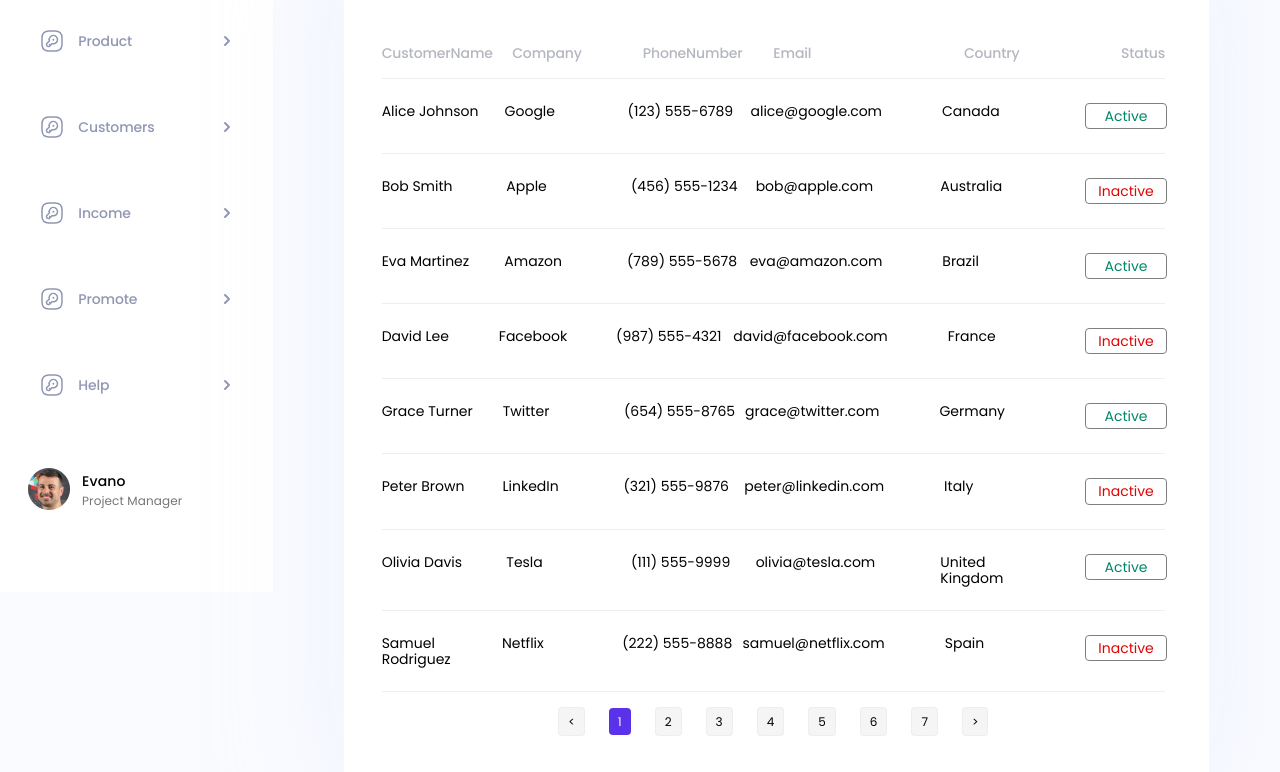
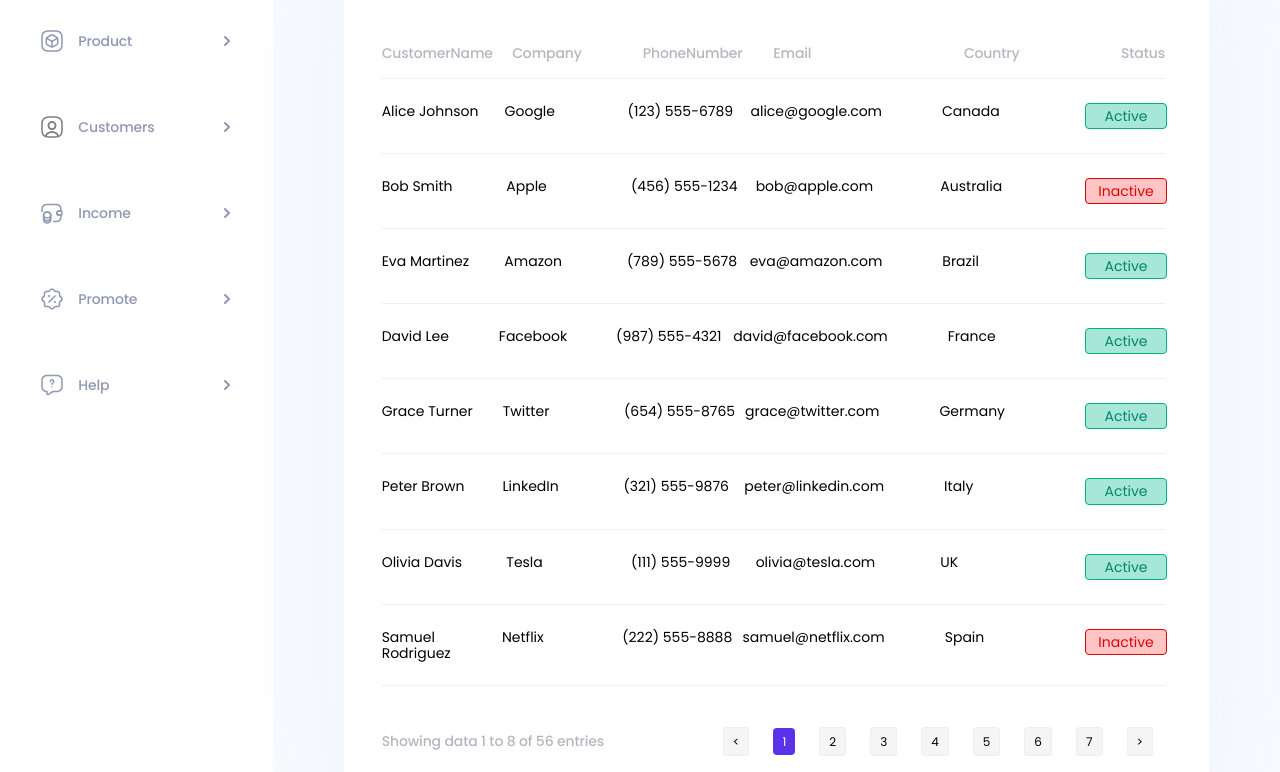
Before and after one commit to JevgenBalashov/Dashboard, a React (Create React App) app: page /customers in a window 1280 px wide. Shown: the part 208-980 px from the top of the page. Built offline with nearby package versions, Linux system fonts and the light colour scheme.

Commit message:
add data info

```diff
--- a/src/components/MenuItem/MenuItem.jsx
+++ b/src/components/MenuItem/MenuItem.jsx
@@ -2,19 +2,30 @@ import styles from "./MenuItem.module.scss"
 import { Link } from "react-router-dom";
 
 import KeySvg from "../../assets/svg/key.svg"
-// import ProductSvg from "../../assets/svg/product.svg"
-// import UserSvg from "../../assets/svg/user.svg"
-// import WalletSvg from "../../assets/svg/wallet.svg"
-// import PromoteSvg from "../../assets/svg/discount.svg"
-// import HelpSvg from "../../assets/svg/message-question1.svg"
+import ProductSvg from "../../assets/svg/product.svg"
+import UserSvg from "../../assets/svg/user.svg"
+import WalletSvg from "../../assets/svg/wallet.svg"
+import PromoteSvg from "../../assets/svg/discount.svg"
+import HelpSvg from "../../assets/svg/message-question1.svg"
 import ArowRightSvg from "../../assets/svg/arow-right.svg"
 
+const iconMap = {
+    dashboard: KeySvg,
+    product: ProductSvg,
+    customers: UserSvg,
+    income: WalletSvg,
+    promote: PromoteSvg,
+    help: HelpSvg,
+}
 
 function MenuItem(props) {
+
+    const { to, iconType} = props
+
     return (
-        <Link to={props.to} className={styles.itemContainer}>
+        <Link to={to} className={styles.itemContainer}>
             <div className={styles.itemContainer__SvgBox}>
-                <img src={KeySvg} alt="KeySvg" />
+                <img src={iconMap[iconType]} alt={`${iconType} icon`} />
                 <span className={styles.item}>{props.children}</span>
             </div>
             <img className={styles.SVG} src={ArowRightSvg} alt="ArowRightSvg" />
--- a/src/components/MenuItem/MenuItem.module.scss
+++ b/src/components/MenuItem/MenuItem.module.scss
@@ -12,11 +12,17 @@
         display: flex;
         align-items: center;
         gap: 14px;
+        svg {
+            transition: filter 0.3s;
+        }
     }
     &:hover {
         background-color: rgba(89, 50, 234, 1);
         .item {
             color: #fff;
+        }
+        &__SvgBox img {
+            fill: #fff;
         }
     }
     .item {
--- a/src/components/Pages/Customers.jsx
+++ b/src/components/Pages/Customers.jsx
@@ -1,4 +1,4 @@
-import React, { useState } from 'react';
+import React, { useState, useEffect } from 'react';
 import styles from "./Customers.module.scss";
 import ReactPaginate from "react-paginate";
 import { Form, Formik, Field } from "formik";
@@ -8,7 +8,17 @@ const USERS_PER_PAGE = 8;
 const userFields = ['CustomerName', 'Company', 'PhoneNumber', 'Email', 'Country', 'Status'];
 
 function AllCustomers() {
+    const [totalEntries, setTotalEntries] = useState(0);
+    const [currentRange, setCurrentRange] = useState({ start: 0, end: 0 });
     const [currentPage, setCurrentPage] = useState(0);
+
+    useEffect(() => {
+        setTotalEntries(Users.length);
+        const start = currentPage * USERS_PER_PAGE + 1;
+        const end = Math.min((currentPage + 1) * USERS_PER_PAGE, Users.length);
+        setCurrentRange({ start, end });
+        // eslint-disable-next-line
+    }, [Users, currentPage]);
 
     const handlePageClick = ({ selected }) => {
         setCurrentPage(selected);
@@ -16,6 +26,7 @@ function AllCustomers() {
 
     const offset = currentPage * USERS_PER_PAGE;
     const paginatedUsers = Users ? Users.slice(offset, offset + USERS_PER_PAGE) : [];
+
 
     return (
         <section className={styles.container}>
@@ -61,9 +72,15 @@ function AllCustomers() {
                                                 user[field] === "Active"
                                                     ? "#008767"
                                                     : "#DF0404",
+                                                background:
+                                                    user[field] === "Active"
+                                                    ? "rgba(22, 192, 152, 0.38)"
+                                                    : "#FFC5C5",
+                                                border: user[field] === "Active"
+                                                ? "1px solid #00B087"
+                                                : "1px solid #DF0404",
                                                 width: "80px",
                                                 textAlign: "center",
-                                                border: "1px solid gray",
                                                 borderRadius: "4px",
                                                 paddingTop: "4px",
                                                 paddingBottom: "4px",
@@ -81,6 +98,10 @@ function AllCustomers() {
                     </ul>
                 </div>
             </div>
+            <div className={styles.Paginate}>
+                <p className={styles.DataIfno}>
+                    Showing data {currentRange.start} to {currentRange.end} of {totalEntries} entries
+                </p>
                 <ReactPaginate
                     previousLabel={'<'}
                     nextLabel={'>'}
@@ -92,6 +113,7 @@ function AllCustomers() {
                     containerClassName={styles.pagination}
                     activeClassName={styles.active}
                 />
+            </div>
         </section>
     );
 }
--- a/src/components/Pages/Customers.module.scss
+++ b/src/components/Pages/Customers.module.scss
@@ -122,18 +122,27 @@
             width: 80px;
             padding-left: 80px;
         }
-        .activeStatus {
-
-        }
     }
-
+    .Paginate {
+        display: flex;
+        align-items: center;
+        justify-content: space-between;
+        margin-top: 30px;
+    }
+    .DataIfno {
+        color: #B5B7C0;
+        font-size: 14px;
+        font-style: normal;
+        font-weight: 500;
+        line-height: normal;
+        letter-spacing: -0.14px;
+    }
 
     .pagination {
         display: flex;
-        justify-content: center;
+        justify-content: flex-end;
         list-style: none;
         padding: 0;
-        margin-top: 20px;
         li {
             display: inline-block;
             margin: 0 12px;
--- a/src/components/Pages/layout/404/NotFound.jsx
+++ b/src/components/Pages/layout/404/NotFound.jsx
@@ -7,7 +7,7 @@ function NotFound() {
                 <h2 className={styles.container__NFtitle}>
                     This page is not available, please come back later.
                 </h2>
-                <span>come to customers page</span>
+                <span>please, come to customers page</span>
             </div>
         </section>
     );
--- a/src/components/SideMenu/Menu.jsx
+++ b/src/components/SideMenu/Menu.jsx
@@ -4,17 +4,18 @@ import MenuItem from "../MenuItem/MenuItem";
 import UserImg from "../../assets/img/person.png";
 
 const menuItemsData = [
-  { to: "/", label: "Dashboard" },
-  { to: "/product", label: "Product" },
-  { to: "/customers", label: "Customers" },
-  { to: "/Income", label: "Income" },
-  { to: "/promote", label: "Promote" },
-  { to: "/help", label: "Help" },
+  { to: "/", label: "Dashboard", iconType: "dashboard" },
+  { to: "/product", label: "Product", iconType: "product" },
+  { to: "/customers", label: "Customers", iconType: "customers" },
+  { to: "/Income", label: "Income", iconType: "income" },
+  { to: "/promote", label: "Promote", iconType: "promote" },
+  { to: "/help", label: "Help", iconType: "help" },
 ];
 
 function Menu() {
   return (
     <aside className={styles.menu}>
+      <div className={styles.menuContainer}>
         <div className={styles.logo}>
           <div className={styles.logo__box}>
             <img src={Logo} alt="Logo" />
@@ -26,7 +27,7 @@ function Menu() {
         </div>
         <div className={styles.menu__itemContainer}>
           {menuItemsData.map((item) => (
-          <MenuItem key={item.to} to={item.to}>
+            <MenuItem key={item.to} to={item.to} iconType={item.iconType}>
               {item.label}
             </MenuItem>
           ))}
@@ -44,6 +45,7 @@ function Menu() {
               </span>
             </div>
         </div>
+      </div>
     </aside>
   );
 }
--- a/src/components/SideMenu/Menu.module.scss
+++ b/src/components/SideMenu/Menu.module.scss
@@ -1,5 +1,5 @@
 .menu {
-    height: 100vh;
+
     padding-top: 36px;
     padding-left: 28px;
     padding-right: 28px;
@@ -45,7 +45,6 @@
         gap: 12px;
         flex-direction: row;
         position: absolute;
-        left: 28px;
         bottom: 78px;
         &__info {
             text-align: left;
@@ -71,3 +70,7 @@
         }
     }
 }
+.menuContainer {
+    height: 1200px;
+    position: relative;
+}
--- a/src/json/member.json
+++ b/src/json/member.json
@@ -29,7 +29,7 @@
         "PhoneNumber": "(987) 555-4321",
         "Email": "david@facebook.com",
         "Country": "France",
-        "Status": "Inactive"
+        "Status": "Active"
     },
     {
         "CustomerName": "Grace Turner",
@@ -45,14 +45,14 @@
         "PhoneNumber": "(321) 555-9876",
         "Email": "peter@linkedin.com",
         "Country": "Italy",
-        "Status": "Inactive"
+        "Status": "Active"
     },
     {
         "CustomerName": "Olivia Davis",
         "Company": "Tesla",
         "PhoneNumber": "(111) 555-9999",
         "Email": "olivia@tesla.com",
-        "Country": "United Kingdom",
+        "Country": "UK",
         "Status": "Active"
     },
     {
@@ -93,7 +93,7 @@
         "PhoneNumber": "(555) 456-7890",
         "Email": "emma@intel.com",
         "Country": "India",
-        "Status": "Inactive"
+        "Status": "Active"
     },
     {
         "CustomerName": "Aiden Taylor",
@@ -117,7 +117,7 @@
         "PhoneNumber": "(555) 789-0123",
         "Email": "lucas@ibm.com",
         "Country": "Italy",
-        "Status": "Active"
+        "Status": "Inactive"
     },
     {
         "CustomerName": "Ava Anderson",
@@ -133,7 +133,7 @@
         "PhoneNumber": "(555) 901-2345",
         "Email": "logan@cisco.com",
         "Country": "Canada",
-        "Status": "Active"
+        "Status": "Inactive"
     },
     {
         "CustomerName": "Isabella King",
@@ -173,7 +173,7 @@
         "PhoneNumber": "(555) 210-9876",
         "Email": "aria@lenovo.com",
         "Country": "Italy",
-        "Status": "Active"
+        "Status": "Inactive"
     },
     {
         "CustomerName": "Elijah Garcia",
@@ -228,7 +228,7 @@
         "Company": "Tesla",
         "PhoneNumber": "(555) 876-5432",
         "Email": "leo@tesla.com",
-        "Country": "United Kingdom",
+        "Country": "UK",
         "Status": "Inactive"
     },
     {
@@ -245,7 +245,7 @@
         "PhoneNumber": "(555) 543-2109",
         "Email": "lucas@micros.com",
         "Country": "Australia",
-        "Status": "Inactive"
+        "Status": "Active"
     },
     {
         "CustomerName": "Mila Harris",
@@ -285,7 +285,7 @@
         "PhoneNumber": "(555) 543-2109",
         "Email": "aria@hp.com",
         "Country": "Mexico",
-        "Status": "Active"
+        "Status": "Inactive"
     },
     {
         "CustomerName": "Ethan Miller",
@@ -325,7 +325,7 @@
         "PhoneNumber": "(555) 543-2109",
         "Email": "owen@nvidia.com",
         "Country": "Russia",
-        "Status": "Inactive"
+        "Status": "Active"
     },
     {
         "CustomerName": "Hannah White",
```
Also changed, not shown: src/assets/svg/message-question1.svg, src/assets/svg/user.svg. Lines whose indentation alone changed are shown as unchanged.
